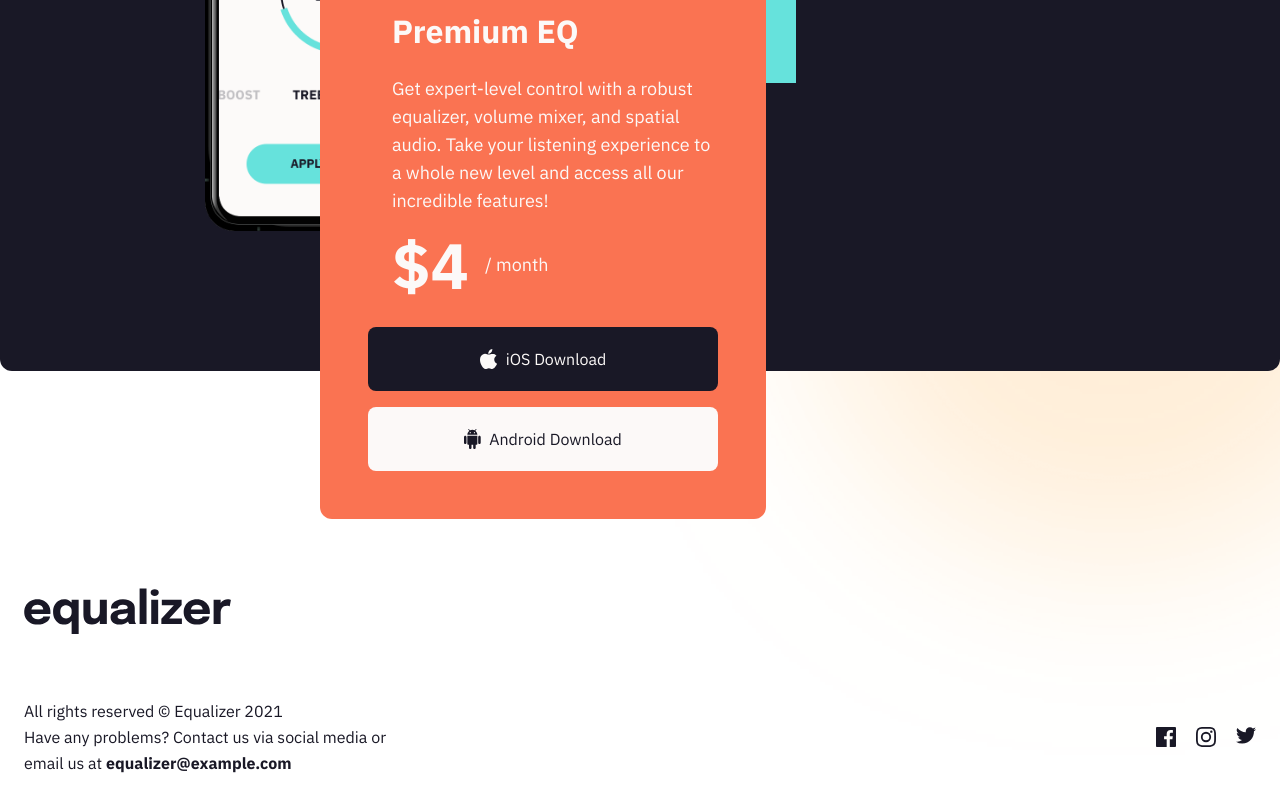
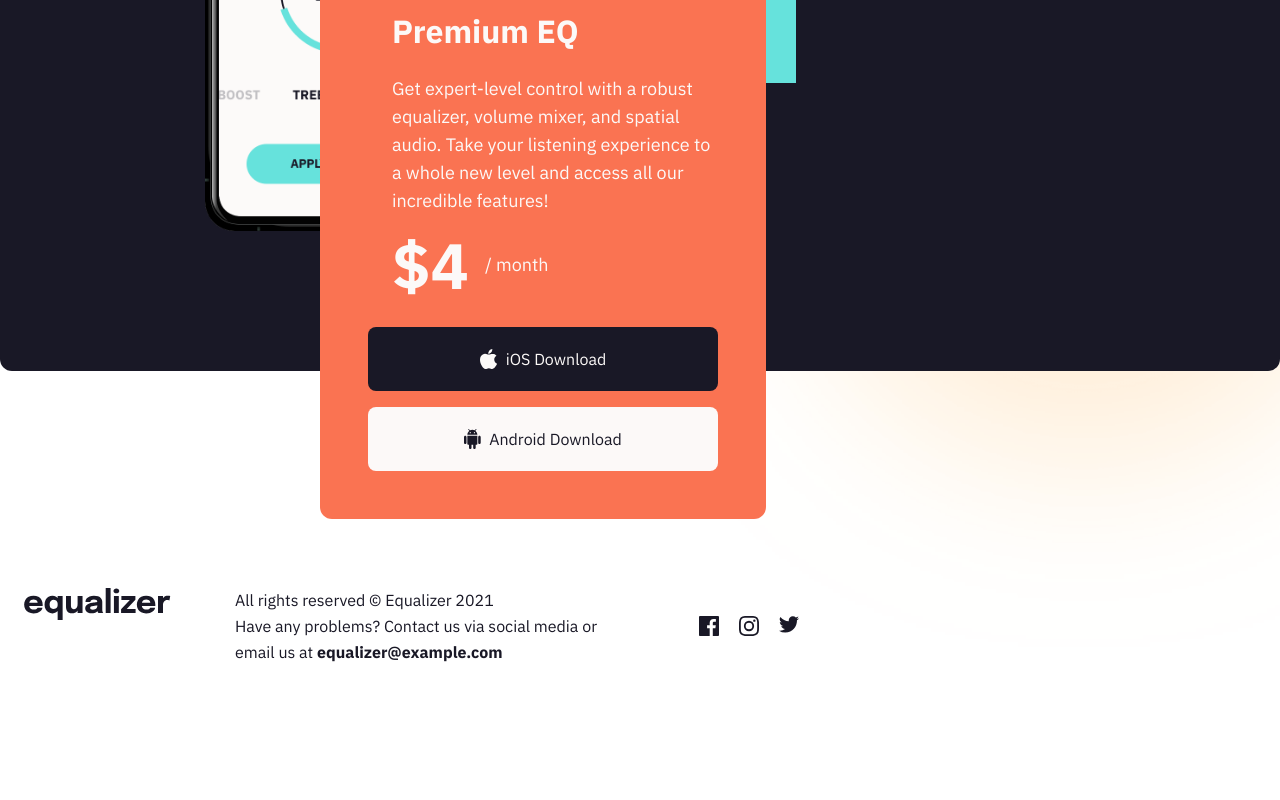
Before and after one commit to cbrands/fm-equalizer-landing-page, a plain HTML site: page index.html in a window 1280 px wide. Shown: the part 954-1754 px from the top of the page. After the commit the page ends 1643 px from the top, so only its background shows below. Drawn offline with Linux system fonts and the light colour scheme.

Commit message:
changed readme

```diff
--- a/css/style.css
+++ b/css/style.css
@@ -274,7 +274,9 @@ footer {
   }
 
   footer {
-    margin-top: 12rem;;
+    margin-top: 12rem;
+    flex-direction: row;
+    align-items: flex-start;
   }
 
   .footer-contact {
```
Also changed, not shown: screenshot.jpg (added), 2 other files.
